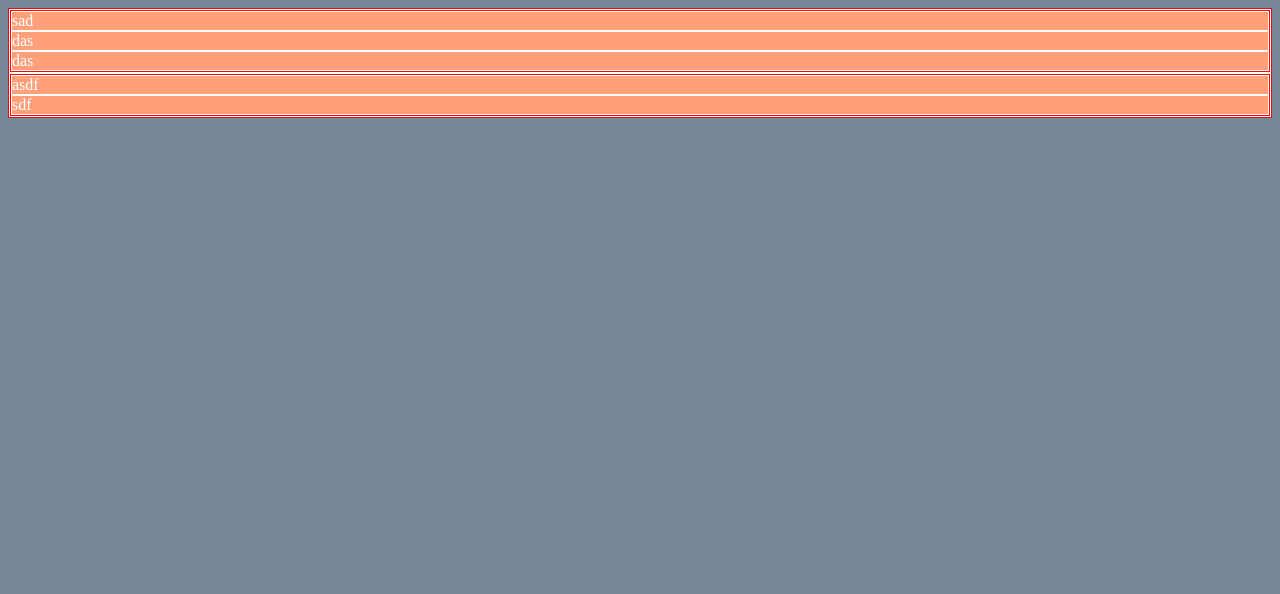
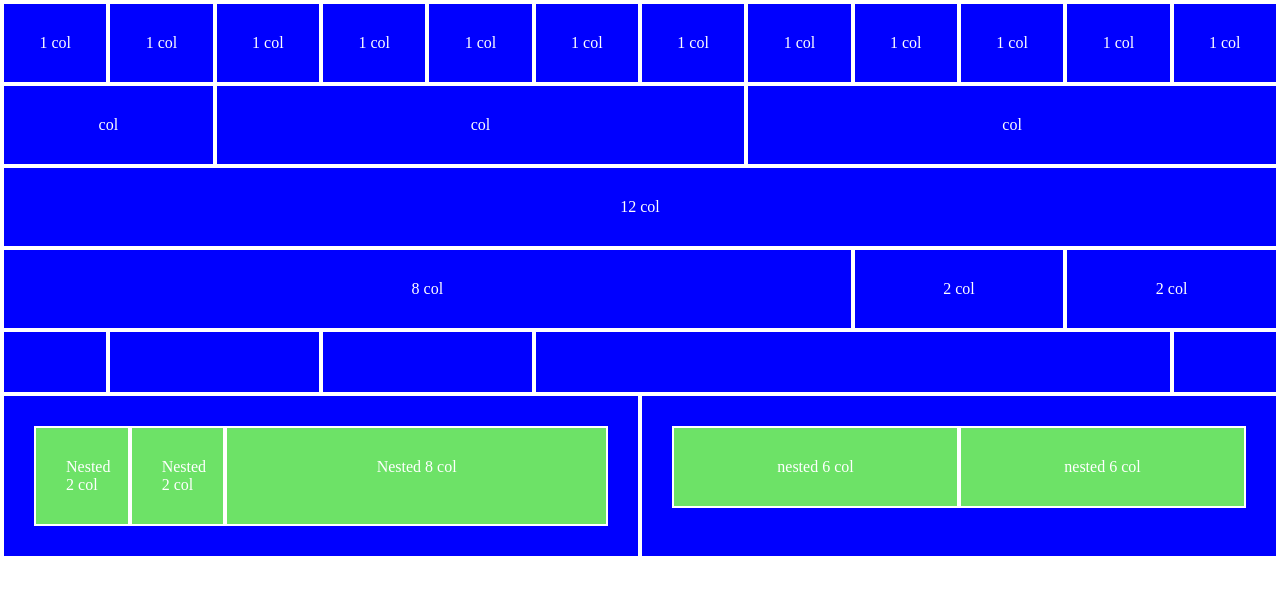
Before and after one commit to carlog91cast/-html-css-12bool, a plain HTML site: page index.html in a window 1280 px wide. Drawn offline with Linux system fonts and the light colour scheme; files that its build step writes are made by us from their sources.

Commit message:
add nasted

```diff
--- a/12bool.css/12bool.css
+++ b/12bool.css/12bool.css
@@ -265,7 +265,3 @@
  .p-3{
     padding: 30px;
  }
-
- .bg-active{
-    background-color: green;
- }
--- a/index.html
+++ b/index.html
@@ -6,24 +6,62 @@
     <meta http-equiv="X-UA-Compatible" content="IE=edge">
     <meta name="viewport" content="width=device-width, initial-scale=1.0">
     <title>12 Bool Flex</title>
-    <link rel="stylesheet" href="./css/12BoolFlex.css">
-    <link rel="stylesheet" href="./css/style.css">
+    <link rel="stylesheet" href="./12bool.css/12bool.css">
+    <link rel="stylesheet" href="./style.css/style.css">
 </head>
 
 <body>
     <div class="container-fluid">
         <div class="row center">
-            <div class="col-12 col-md-6">
-                <div class="row p-3">
-                    <div class="bg-active col-6 col-md-2">sad</div>
-                    <div class="bg-active col-6 col-md-2">das</div>
-                    <div class="bg-active col-12 col-md-8">das</div>
+            <div class="col-12">
+                <div class="row">
+                    <div class="col-1 p-3">1 col</div>
+                    <div class="col-1 p-3">1 col</div>
+                    <div class="col-1 p-3">1 col</div>
+                    <div class="col-1 p-3">1 col</div>
+                    <div class="col-1 p-3">1 col</div>
+                    <div class="col-1 p-3">1 col</div>
+                    <div class="col-1 p-3">1 col</div>
+                    <div class="col-1 p-3">1 col</div>
+                    <div class="col-1 p-3">1 col</div>
+                    <div class="col-1 p-3">1 col</div>
+                    <div class="col-1 p-3">1 col</div>
+                    <div class="col-1 p-3">1 col</div>
                 </div>
-            </div>
-            <div class="col-12 col-md-6">
-                <div class="row  p-3">
-                    <div class="bg-active col-12 col-md-6">asdf</div>
-                    <div class="bg-active col-12 col-md-6">sdf</div>
+                <div class="row">
+                    <div class="col-2 p-3">col</div>
+                    <div class="col-5 p-3">col</div>
+                    <div class="col-5 p-3">col</div>
+                </div>
+                <div class="row">
+                    <div class="col-12 p-3">12 col</div>
+                </div>
+                <div class="row">
+                    <div class="col-8 p-3">8 col</div>
+                    <div class="col-2 p-3">2 col</div>
+                    <div class="col-2 p-3">2 col</div>
+                </div>
+                <div class="row">
+                    <div class="col-1 p-3"></div>
+                    <div class="col-2 p-3"></div>
+                    <div class="col-2 p-3"></div>
+                    <div class="col-6 p-3"></div>
+                    <div class="col-1 p-3"></div>
+                </div>
+                <div class="row center">
+                    <div class="col-12 col-md-6">
+                        <div class="row p-3">
+                            <div class="bg-active col-6 col-md-2 p-3">Nested 2 col</div>
+                            <div class="bg-active col-6 col-md-2 p-3">Nested 2 col</div>
+                            <div class="bg-active col-12 col-md-8 p-3">Nested 8 col</div>
+                        </div>
+                    </div>
+                    <div class="col-12 col-md-6">
+                        <div class="row  p-3">
+                            <div class="bg-active col-12 col-md-6 p-3">nested 6 col</div>
+                            <div class="bg-active col-12 col-md-6 p-3">nested 6 col</div>
+                        </div>
+                    </div>
                 </div>
             </div>
         </div>
--- a/style.css/style.css
+++ b/style.css/style.css
@@ -1,12 +1,14 @@
 body{
-    background-color: lightslategray;
+    background-color: white;
  }
 
  [class*="col-"], .col{
     color: white;
-    border: 1px solid white;
+    border: 2px solid white;
  }
  .row{
-    background-color: lightsalmon;
-    border: 1px solid red;
+    background-color: blue;
  }
+ .bg-active{
+    background-color:#6DE267;
+ }
```
